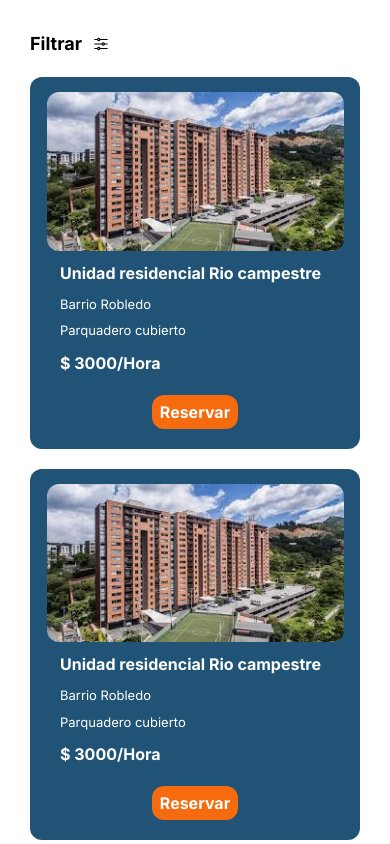
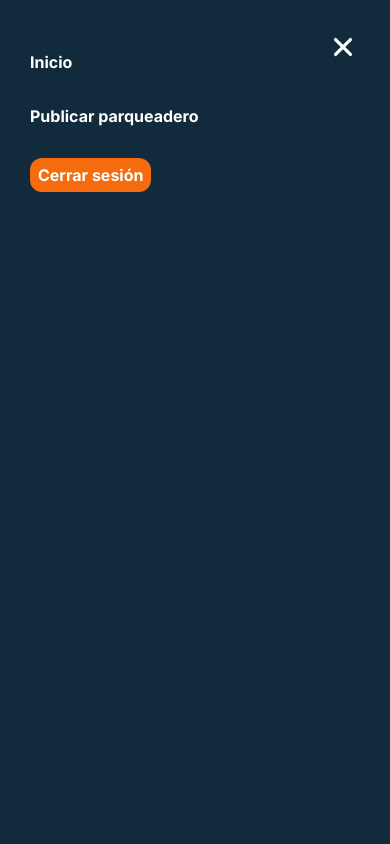
Before and after one commit to pruiz5514/Parking-now, a Next.js app: page /Estacionamientos in a window 390 px wide. Shown: the top 844 px of the page. Built offline with nearby package versions, Linux system fonts and the light colour scheme.

Commit message:
feat: Mobile view is created for the header

```diff
--- a/src/app/Estacionamientos/page.tsx
+++ b/src/app/Estacionamientos/page.tsx
@@ -17,11 +17,11 @@ const Estacionamientos = () => {
     const dispatch = useAppDispatch();
     return(
         <>
-            {/* <Header>
+            <Header>
                 <li><Link href={"/"}>Inicio</Link></li>
                 <li>Publicar parqueadero</li>
                 <li><Button text={"Cerrar sesión"}/></li>
-            </Header> */}
+            </Header>
 
             <MainEsStyle>
                 <AsideEsStye isOpen={asideState}>
--- a/src/components/Header/Header-style.ts
+++ b/src/components/Header/Header-style.ts
@@ -8,24 +8,69 @@ export const HeaderStyle = styled.header`
 `
 export const HeaderSection = styled.section`
     width: 30%;
+    min-width: 150px;
     height: 100%;
     padding-left: 30px;
     display: flex;
     align-items: center;
 `
 export const HeaderNav = styled.nav`
+    display: flex;
     width: 70%;
     height: 100%;
-    display: flex;
     justify-content: end;
     align-items: center;
     padding-right: 50px;
 `
 export const HeaderUl = styled.ul`
-    display: flex;
+    display: none;
     gap: 40px;
     color: var(--white);
     font-weight: bold;
     font-size: 16px;
     align-items: center;
+    @media (min-width: 950px){
+        display: flex;
+    }
 `
+export const BurgerContainer = styled.div`
+    width: auto;
+    height: auto;
+    color: var(--white);
+    font-weight: bold;
+    font-size: 34px;
+    @media (min-width: 950px){
+        display: none;
+    }
+`
+
+export const HeaderAside = styled.aside`
+    position: fixed;
+    top: 0;
+    left: 0;
+    width: 100%;
+    min-height: 100vh;
+    background-color: var(--blue-dark);
+    z-index: 20;
+    padding: 50px 30px;
+
+    @media (min-width: 950px){
+        display: none;
+    }
+`
+export const HeaderUlAside = styled.ul`
+    display: flex;
+    flex-direction: column;
+    gap: 30px;
+    color: var(--white);
+    font-weight: bold;
+    font-size: 16px;
+`
+export const CloseHeaderButton = styled.div`
+    position: absolute;
+    top: 30px;
+    right: 30px;
+    color: var(--white);
+    font-weight: bold;
+    font-size: 34px;
+`
--- a/src/components/Header/Header.tsx
+++ b/src/components/Header/Header.tsx
@@ -1,18 +1,32 @@
 "use client"
 import Image from "next/image";
 import Button from "../UI/Button/Button";
-import { PropsWithChildren } from "react";
-import { HeaderNav, HeaderSection, HeaderStyle, HeaderUl } from "./Header-style";
+import { PropsWithChildren, useState } from "react";
+import { BurgerContainer, CloseHeaderButton, HeaderAside, HeaderNav, HeaderSection, HeaderStyle, HeaderUl, HeaderUlAside } from "./Header-style";
 import Link from "next/link";
+import { RxHamburgerMenu } from "react-icons/rx";
+import { IoClose } from "react-icons/io5";
 
 
 const Header = ({ children  }: PropsWithChildren) => {
+    const [isOpen,setIsOpen] = useState(false)
+
     return(
         <HeaderStyle>
             <HeaderSection>
                 <Link href="/"><Image src="/img/LOGO1.png" alt="logo-principal" width={140} height={140}/></Link>
             </HeaderSection>
+
             <HeaderNav>
+                <BurgerContainer>
+                    <RxHamburgerMenu />
+                </BurgerContainer>
+                <HeaderAside>
+                    <CloseHeaderButton><IoClose/></CloseHeaderButton>
+                    <HeaderUlAside>
+                        {children}
+                    </HeaderUlAside>
+                </HeaderAside>
                 <HeaderUl>
                     {children}
                 </HeaderUl>
```
